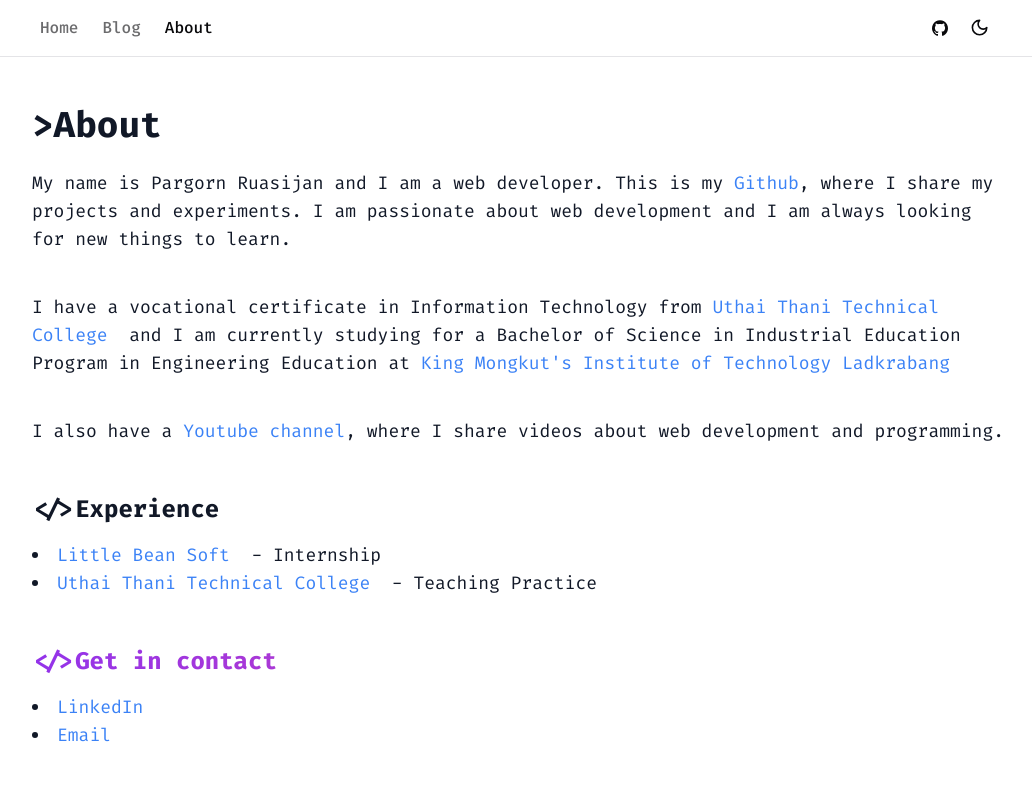
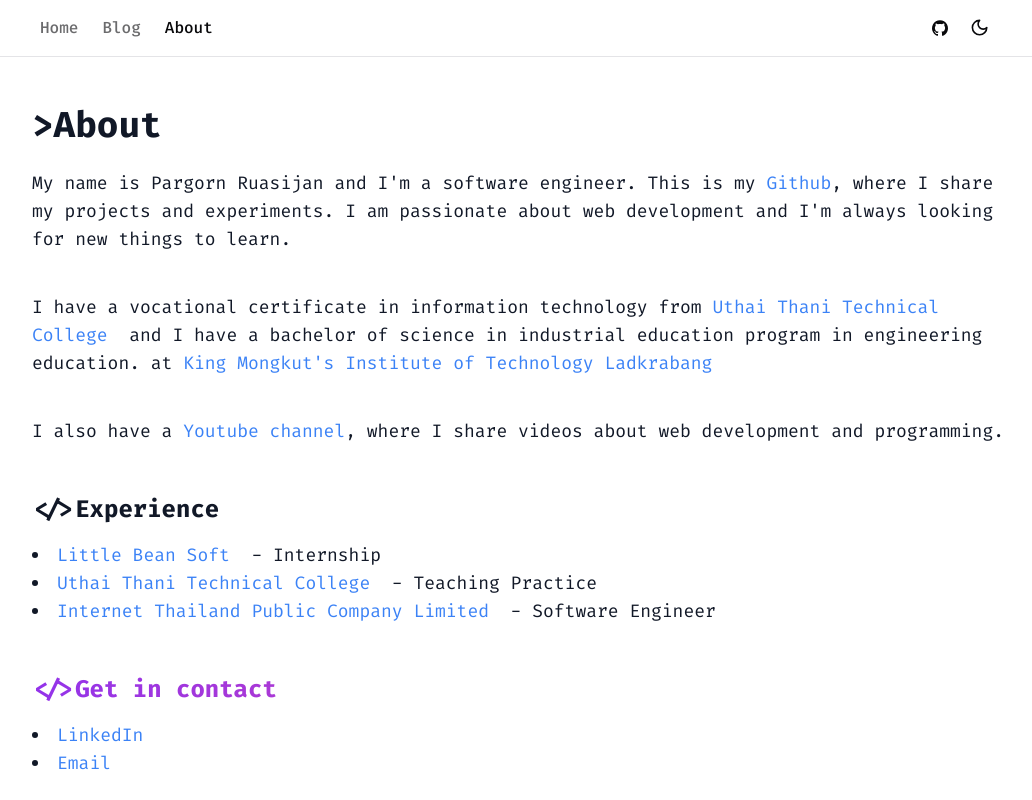
Before and after one commit to xNewz/static-blog-ts, a Next.js app: page /about in a window 1280 px wide. Shown: the top 800 px of the page, without its empty margins (120-1152 px from the left). Built offline with nearby package versions, Linux system fonts and the light colour scheme; no server answers.

Commit message:
update: about page content

```diff
--- a/app/about/page.tsx
+++ b/app/about/page.tsx
@@ -13,7 +13,8 @@ const aboutPage = () => {
         {">"}About
       </div>
       <div className="text-lg text-gray-900 dark:text-gray-100">
-        My name is Pargorn Ruasijan and I am a web developer. This is my&nbsp;
+        My name is Pargorn Ruasijan and I'm a software engineer. This is
+        my&nbsp;
         <Link
           href="https://github.com/xnewz"
           className="hover:underline text-blue-500"
@@ -23,10 +24,10 @@ const aboutPage = () => {
           Github
         </Link>
         , where I share my projects and experiments. I am passionate about web
-        development and I am always looking for new things to learn.
+        development and I'm always looking for new things to learn.
       </div>
       <div className="text-lg text-gray-900 dark:text-gray-100 mt-10">
-        I have a vocational certificate in Information Technology from&nbsp;
+        I have a vocational certificate in information technology from&nbsp;
         <Link
           href="https://www.uthai.ac.th/"
           className="hover:underline text-blue-500"
@@ -34,9 +35,9 @@ const aboutPage = () => {
           rel="noopener noreferrer"
         >
           Uthai Thani Technical College
-        </Link>&nbsp;
-        and I am currently studying for a Bachelor of Science in Industrial
-        Education Program in Engineering Education at&nbsp;
+        </Link>
+        &nbsp; and I have a bachelor of science in industrial education program
+        in engineering education. at&nbsp;
         <Link
           href="https://www.kmitl.ac.th/"
           className="hover:underline text-blue-500"
@@ -44,7 +45,8 @@ const aboutPage = () => {
           rel="noopener noreferrer"
         >
           King Mongkut's Institute of Technology Ladkrabang
-        </Link>&nbsp;
+        </Link>
+        &nbsp;
       </div>
       <div className="text-lg text-gray-900 dark:text-gray-100 mt-10">
         I also have a&nbsp;
@@ -69,8 +71,8 @@ const aboutPage = () => {
               rel="noopener noreferrer"
             >
               Little Bean Soft
-            </Link>&nbsp;
-            - Internship
+            </Link>
+            &nbsp; - Internship
           </li>
           <li>
             <Link
@@ -80,8 +82,19 @@ const aboutPage = () => {
               rel="noopener noreferrer"
             >
               Uthai Thani Technical College
-            </Link>&nbsp;
-            - Teaching Practice
+            </Link>
+            &nbsp; - Teaching Practice
+          </li>
+          <li>
+            <Link
+              href="https://www.inet.co.th/"
+              className="hover:underline text-blue-500"
+              target="_blank"
+              rel="noopener noreferrer"
+            >
+              Internet Thailand Public Company Limited
+            </Link>
+            &nbsp; - Software Engineer
           </li>
         </ul>
       </div>
```
